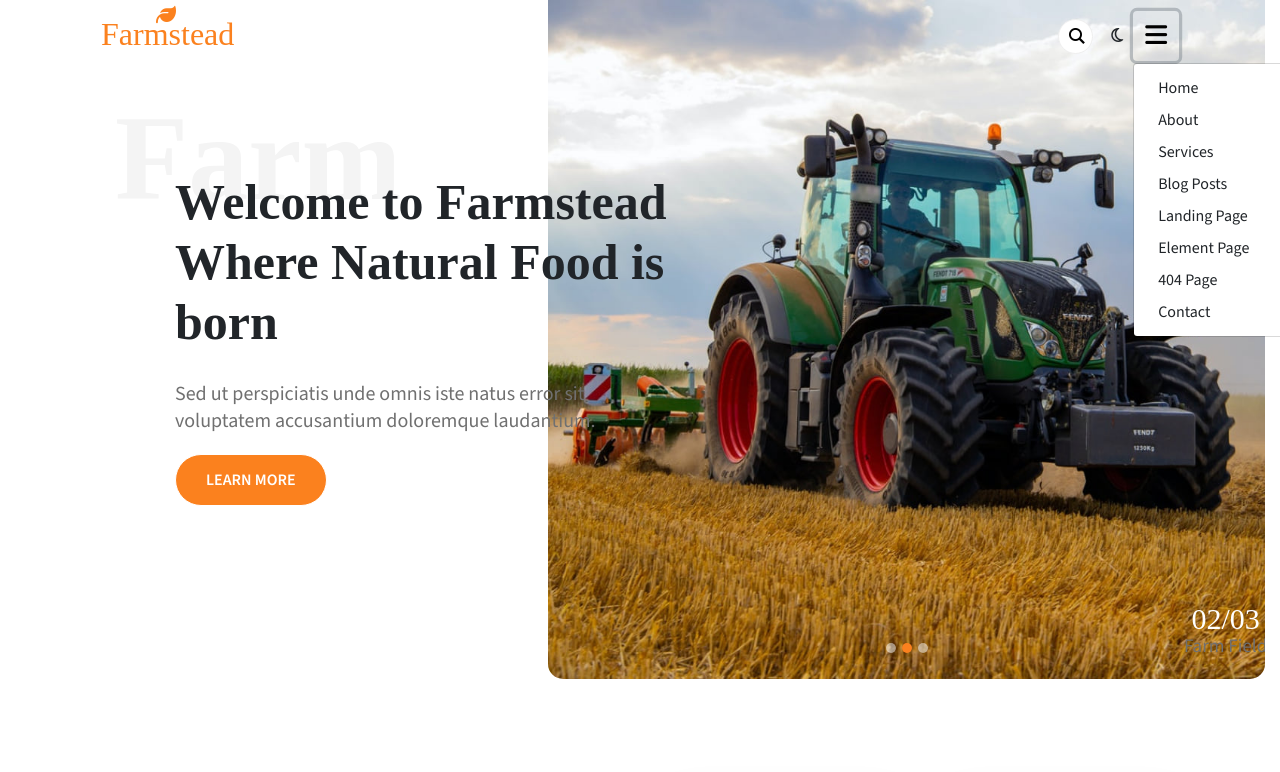
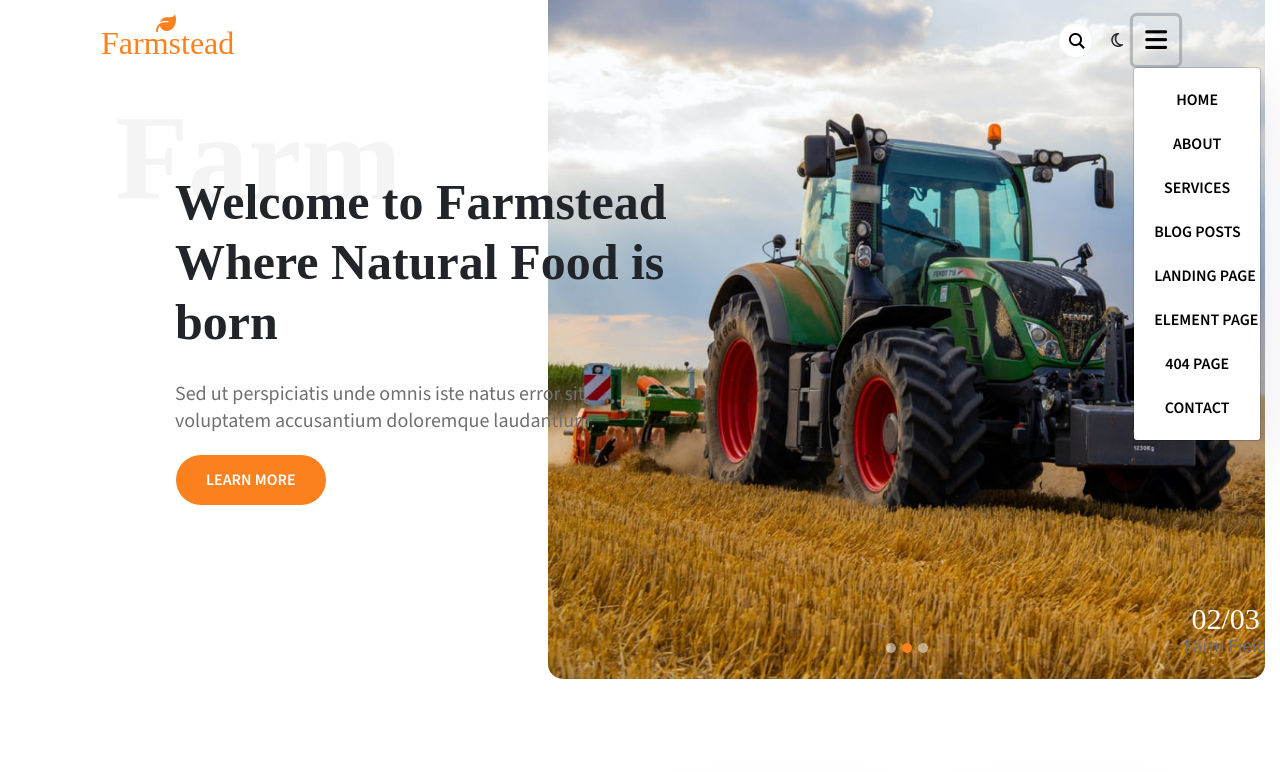
Before and after one commit to PhamjDangwjAnhVuongw/BC_Capstone_Bootstrap, a plain HTML site: page index.html in a window 1280 px wide. Both pictures are taken after a click on the button 1156 px from the left and 36 px from the top of the page. Shown: the top 772 px of the page. Drawn offline with nearby package versions, Linux system fonts and the light colour scheme; a web font is replaced by a local one.

Commit message:
Chỉnh lại màu chữ dropdown menu

```diff
--- a/CSS/style.css
+++ b/CSS/style.css
@@ -87,6 +87,41 @@ h1,h2,h3,h4,h5{
     cursor:auto;
     padding-right: 15px;
 }
+
+/* dropdown-menu */
+
+.dropdown-menu{
+  padding: 10px;
+  overflow: hidden;
+  list-style-type: none;
+  transition: max-height 0.5s ease-out;
+  position: absolute;
+  min-width: 8em;
+  right: 0;
+  border-radius: 4px;
+  -webkit-border-radius: 4px;
+  -o-border-radius: 4px;
+  -ms-border-radius: 4px;
+  -moz-border-radius: 4px;
+  box-shadow: 0 20px 62px rgba(4, 20, 69, .1);
+}
+
+.dropdown-menu a{
+  color: black;
+  display: block;
+  padding: 10px;
+  text-align: center;
+  text-transform: uppercase;
+  font-size: 16px;
+  font-weight: 600;
+  transition: all 0.5s;
+}
+
+.dropdown-menu a:hover{
+  color:#fb811e;
+  background: white;
+}
+
 
 
 /* Banner */
--- a/index.html
+++ b/index.html
@@ -42,7 +42,7 @@
       <div class="container">
         <nav class="navbar navbar-expand-lg navbar-light">
           <h1>
-            <a class="navbar-brand" href="#"
+            <a class="navbar-brand mt-3" href="#"
               >Farmstead
               <i class="fa fa-leaf"></i>
             </a>
@@ -50,7 +50,7 @@
 
           <div class="navbarRight ml-auto" id="navbarNav">
             <!-- search bar on the right -->
-            <div class="search-right">
+            <div class="search-right ml-lg-3">
               <form id="search-bar" class="form-inline my-2 my-lg-0">
                 <input
                   class="form-control mr-sm-2"
@@ -74,7 +74,7 @@
               >
                 <i class="fa-solid fa-bars"></i>
               </button>
-              <div class="dropdown-menu">
+              <div class="dropdown-menu text-center">
                 <a class="dropdown-item" href="#">Home</a>
                 <a class="dropdown-item" href="#">About</a>
                 <a class="dropdown-item" href="#">Services</a>
```
